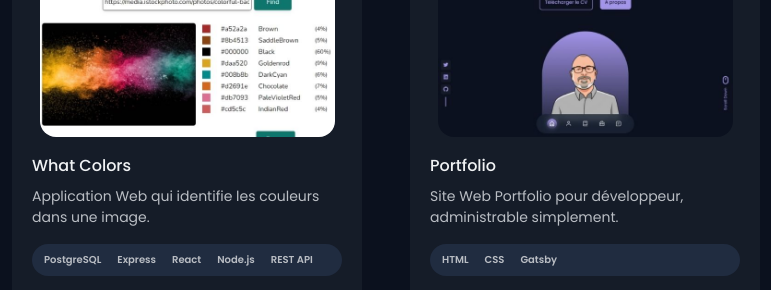
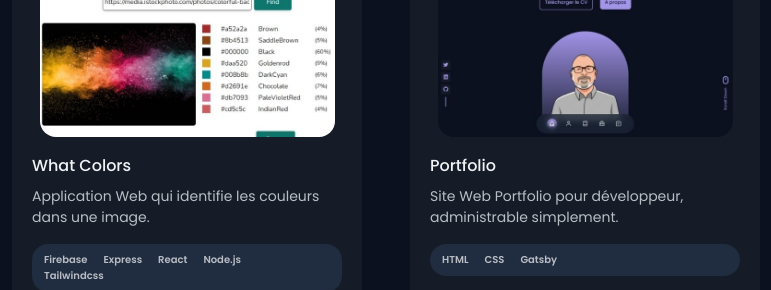
Before and after one commit to erischon/erischon-portfolio, a Gatsby site: page / in a window 1280 px wide. Shown: the part 1508-1798 px from the top of the page, without its empty margins (254-1025 px from the left). Built offline with nearby package versions, Linux system fonts and the light colour scheme; Gatsby itself is replaced by a stand-in of ours.

Commit message:
Update work-item.data.js

```diff
--- a/src/components/Work/work-item.data.js
+++ b/src/components/Work/work-item.data.js
@@ -8,7 +8,7 @@ export const workData = [
         liveUrl: "https://whatcolors.netlify.app/",
         backUrl: "https://github.com/erischon/whatcolors-back",
         frontUrl: "https://github.com/erischon/whatcolors-front",
-        tags: ["PostgreSQL", "Express", "React", "Node.js", "REST API"]
+        tags: ["Firebase", "Express", "React", "Node.js", "Tailwindcss"]
     },
     {
         id: "2",
```
